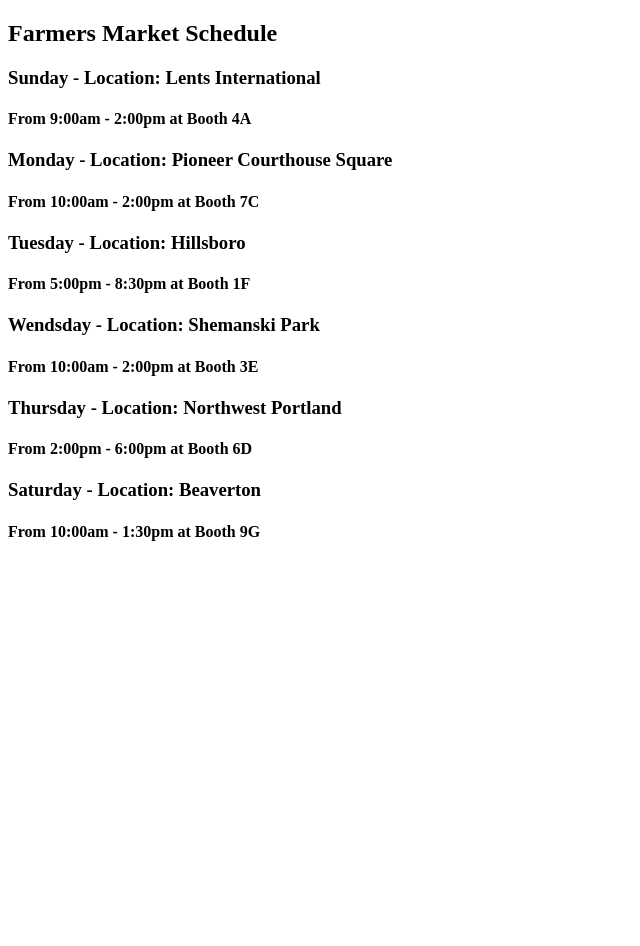
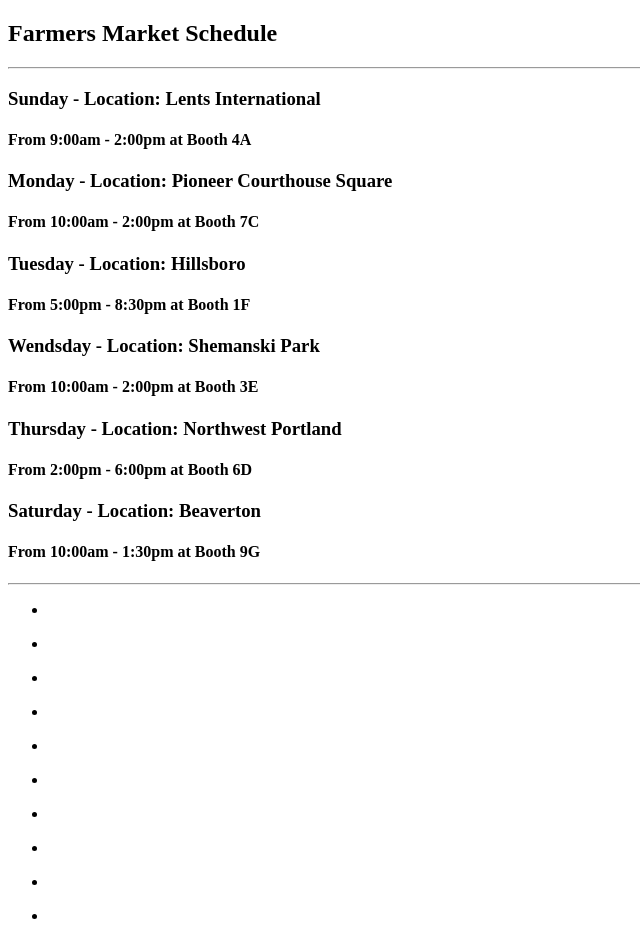
Before and after one commit to jftubridy/reactFarmersMarket, a React app: page / in a window 1280 px wide. Shown: the top 946 px of the page, without its empty margins (0-640 px from the left). Before the commit the page ends 800 px from the top, so only its background shows below. Built offline with nearby package versions, Linux system fonts and the light colour scheme.

Commit message:
bullet points are displayed, need to connect the arrays together

```diff
--- a/src/components/App.jsx
+++ b/src/components/App.jsx
@@ -1,12 +1,16 @@
 import React from 'react';
 import Header from './Header';
 import MarketSchedule from './MarketSchedule';
+import MonthlyProduce from './AvailableProduce';
 
 function App() {
   return (
     <div>
       <Header />
+      <hr/>
       <MarketSchedule />
+      <hr/>
+      <MonthlyProduce />
     </div>
   );
 }
--- a/src/components/AvailableProduce.jsx
+++ b/src/components/AvailableProduce.jsx
@@ -1,4 +1,7 @@
-/* const availableProduce = [
+import React from 'react';
+import Month from './Month';
+
+const availableProduce = [
   {
     month: 'January',
     selection: [
@@ -265,4 +268,18 @@
       'Turnips'
     ]
   }
-]; */
+];
+
+
+function MonthlyProduce(){
+  return (
+    <div>
+      {availableProduce.map((month, index) =>
+        <Month types={month.types}
+          key ={index}/>
+      )}
+    </div>
+  );
+}
+
+export default MonthlyProduce;
--- /dev/null
+++ b/src/components/Month.jsx
@@ -0,0 +1,30 @@
+import React from 'react';
+import Selection from './Selection';
+
+var monthSelection = [
+  {month: 'January'},
+  {month: 'February'},
+  {month: 'March'},
+  {month: 'April'},
+  {month: 'May'},
+  {month: 'June'},
+  {month: 'July'},
+  {month: 'August'},
+  {month: 'September'},
+  {month: 'October'},
+  {month: 'November'},
+  {month: 'December'}
+];
+
+function Month(){
+  return(
+    <div>
+      {monthSelection.map((selection, index) =>
+        <Selection month={selection.month}
+          key={index}/>
+      )}
+    </div>
+  );
+}
+
+export default Month;
--- /dev/null
+++ b/src/components/Selection.jsx
@@ -0,0 +1,18 @@
+import React from 'react';
+import PropTypes from 'prop-types';
+
+function Selection(props){
+  return(
+    <div>
+      <ul>
+        <li>{props.selection}</li>
+      </ul>
+    </div>
+  );
+}
+
+Selection.propTypes={
+  selection: PropTypes.arrayOf(PropTypes.string)
+};
+
+export default Selection;
```
